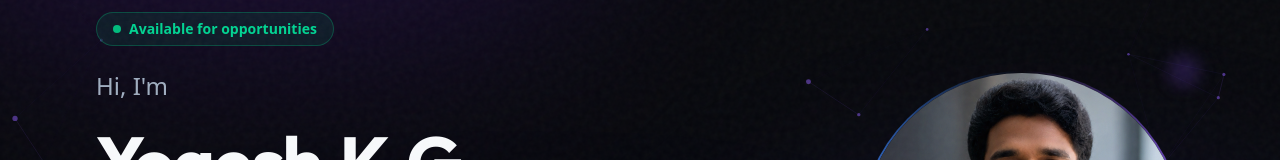
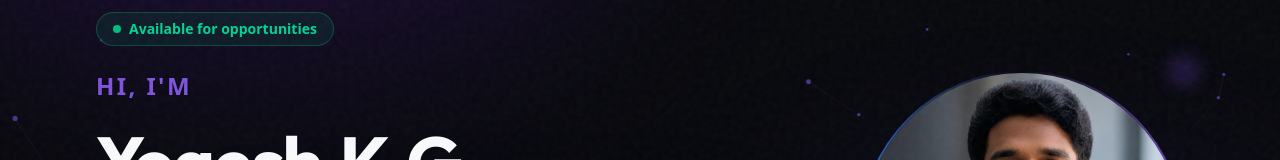
Before and after one commit to Yogesh4789/Yuki4789, a Next.js app in the folder portfolio-app/: page / in a window 1280 px wide. Shown: the part 167-327 px from the top of the page. Built offline with nearby package versions, Linux system fonts and the light colour scheme; no server answers.

Commit message:
Update Hi I'm text styling

```diff
--- a/portfolio-app/src/components/sections/hero.tsx
+++ b/portfolio-app/src/components/sections/hero.tsx
@@ -42,7 +42,9 @@ export function Hero() {
             </Reveal>
 
             <Reveal>
-              <h1 className="text-2xl font-medium text-muted-foreground mb-2">Hi, I&apos;m</h1>
+              <h2 className="text-xl sm:text-2xl font-semibold text-primary/90 tracking-widest uppercase mb-3">
+                Hi, I&apos;m
+              </h2>
             </Reveal>
             <BlurText text={personalInfo.name} className="text-4xl sm:text-5xl md:text-6xl lg:text-7xl font-bold tracking-tight font-display justify-center lg:justify-start" />
 
```
